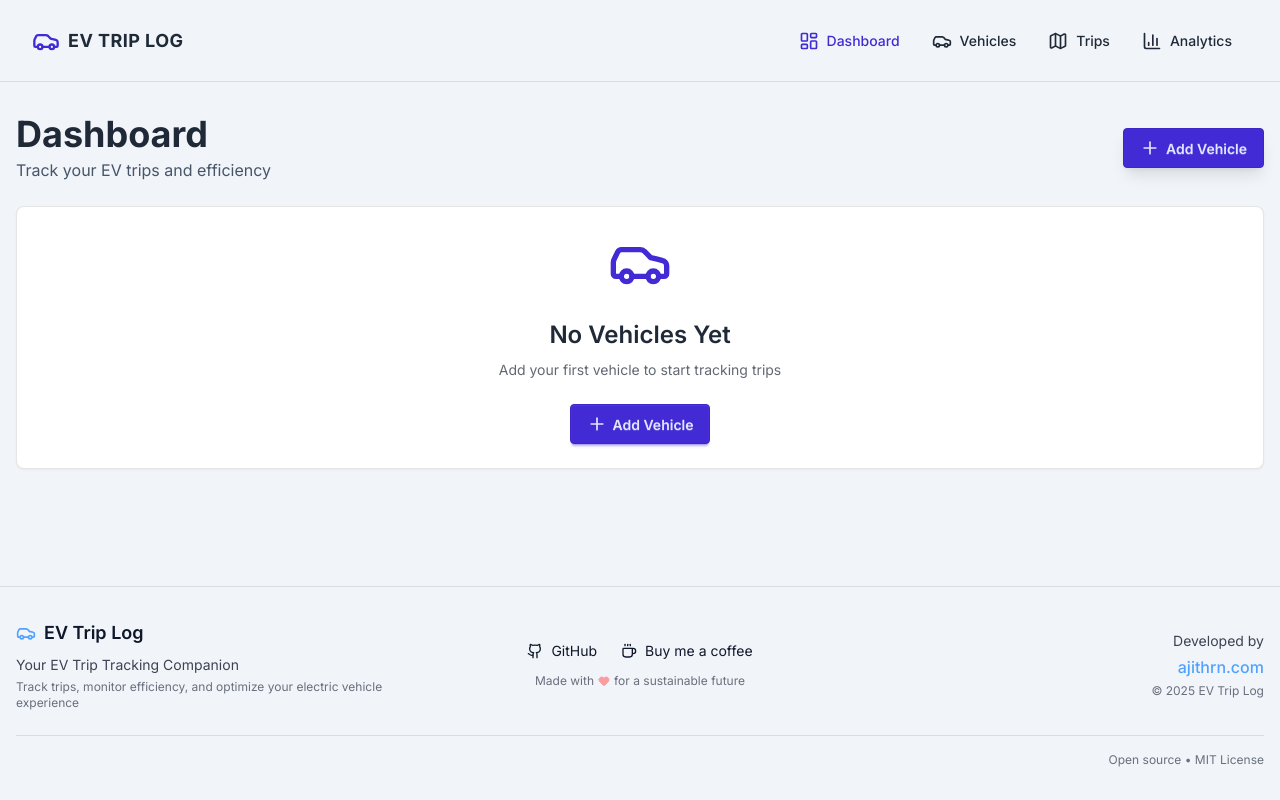
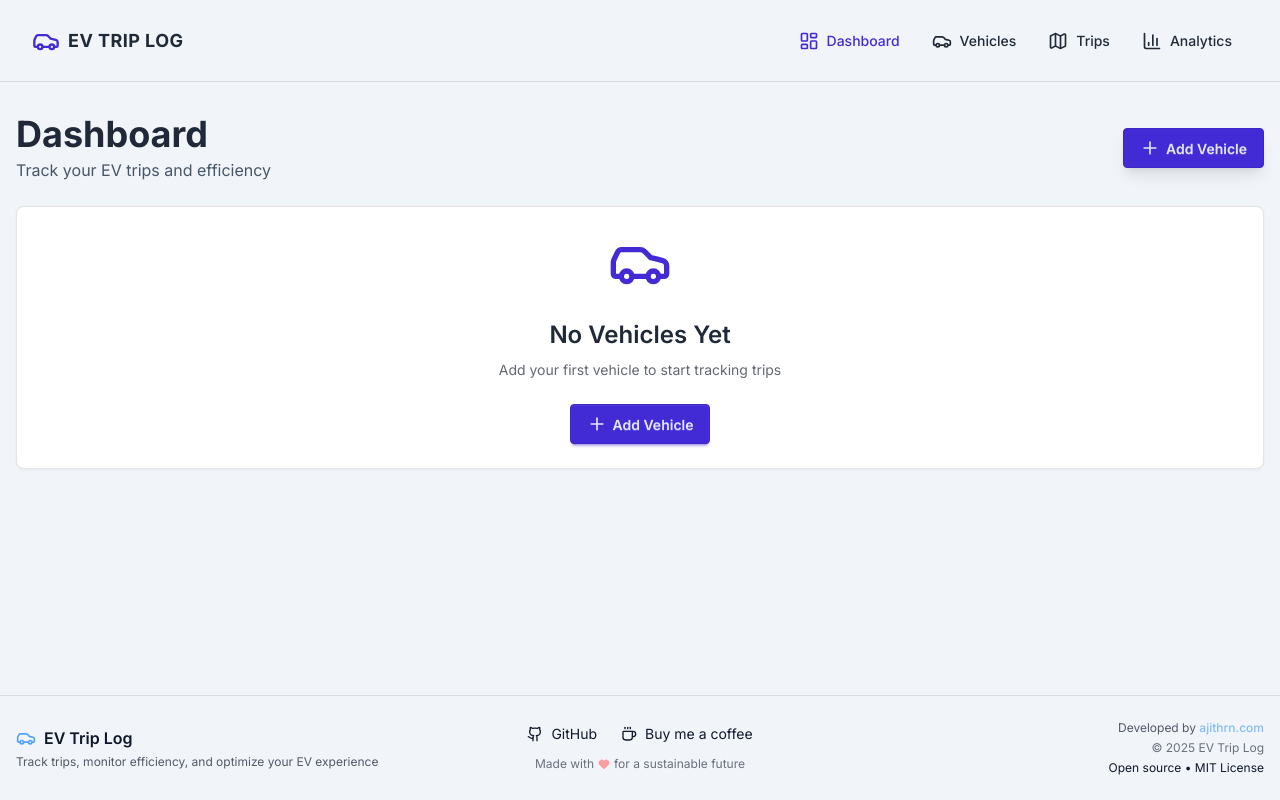
Before and after one commit to ajithrn/ev-triplog, a Next.js app: page / in a window 1280 px wide. Built offline with nearby package versions, Linux system fonts and the light colour scheme.

Commit message:
refactor: Improve footer layout and styling for better readability and consistency

```diff
--- a/components/Footer.tsx
+++ b/components/Footer.tsx
@@ -3,25 +3,22 @@ import { Car, Github, Coffee, Heart } from 'lucide-react';
 
 export default function Footer() {
   return (
-    <footer className="border-t mt-20" style={{ borderColor: 'var(--border-color)' }}>
-      <div className="container mx-auto px-4 py-8">
-        <div className="grid grid-cols-1 md:grid-cols-3 gap-8 items-center">
+    <footer className="border-t mt-12" style={{ borderColor: 'var(--border-color)' }}>
+      <div className="container mx-auto px-4 py-8 md:py-6">
+        <div className="grid grid-cols-1 md:grid-cols-3 gap-4 md:gap-6 items-center">
           {/* Left: Project Info */}
           <div className="text-center md:text-left">
-            <div className="flex items-center justify-center md:justify-start mb-2">
+            <div className="flex items-center justify-center md:justify-start mb-1">
               <Car className="h-5 w-5 mr-2 text-blue-400" />
-              <h3 className="text-lg font-semibold" style={{ color: 'var(--foreground)' }}>EV Trip Log</h3>
+              <h3 className="text-base font-semibold" style={{ color: 'var(--foreground)' }}>EV Trip Log</h3>
             </div>
-            <p className="text-sm" style={{ color: 'var(--foreground)', opacity: 0.8 }}>
-              Your EV Trip Tracking Companion
-            </p>
-            <p className="text-xs mt-1" style={{ color: 'var(--foreground)', opacity: 0.6 }}>
-              Track trips, monitor efficiency, and optimize your electric vehicle experience
+            <p className="text-xs" style={{ color: 'var(--foreground)', opacity: 0.7 }}>
+              Track trips, monitor efficiency, and optimize your EV experience
             </p>
           </div>
 
           {/* Center: Links */}
-          <div className="flex flex-col items-center space-y-3">
+          <div className="flex flex-col items-center space-y-2">
             <div className="flex items-center space-x-6">
               <a
                 href="https://github.com/ajithrn/ev-triplog"
@@ -45,7 +42,7 @@ export default function Footer() {
               </a>
             </div>
             <div className="text-center">
-              <p className="text-xs flex items-center justify-center" style={{ color: 'var(--foreground)', opacity: 0.6 }}>
+              <p className="text-xs mt-1 flex items-center justify-center" style={{ color: 'var(--foreground)', opacity: 0.6 }}>
                 Made with <Heart className="h-3 w-3 inline mx-1 text-red-400 fill-red-400" /> for a sustainable future
               </p>
             </div>
@@ -53,9 +50,8 @@ export default function Footer() {
 
           {/* Right: Developer Info */}
           <div className="text-center md:text-right">
-            <p className="text-sm mb-1" style={{ color: 'var(--foreground)', opacity: 0.8 }}>
-              Developed by
-            </p>
+            <p className="text-xs mb-1" style={{ color: 'var(--foreground)', opacity: 0.7 }}>
+              Developed by{' '}
               <a
                 href="https://ajithrn.com"
                 target="_blank"
@@ -64,17 +60,11 @@ export default function Footer() {
               >
                 ajithrn.com
               </a>
-            <p className="text-xs mt-1" style={{ color: 'var(--foreground)', opacity: 0.6 }}>
+            </p>
+            <p className="text-xs" style={{ color: 'var(--foreground)', opacity: 0.6 }}>
               © 2025 EV Trip Log
             </p>
-          </div>
-        </div>
-
-        {/* Bottom Border */}
-        <div className="border-t mt-6 pt-4" style={{ borderColor: 'var(--border-color)' }}>
-          <div className="flex flex-col md:flex-row justify-between items-center text-xs" style={{ color: 'var(--foreground)', opacity: 0.6 }}>
-            <p></p>
-            <p className="mt-2 md:mt-0">Open source • MIT License</p>
+            <p className="mt-1 text-xs">Open source • MIT License</p>
           </div>
         </div>
       </div>
```
Lines whose indentation alone changed are shown as unchanged.
